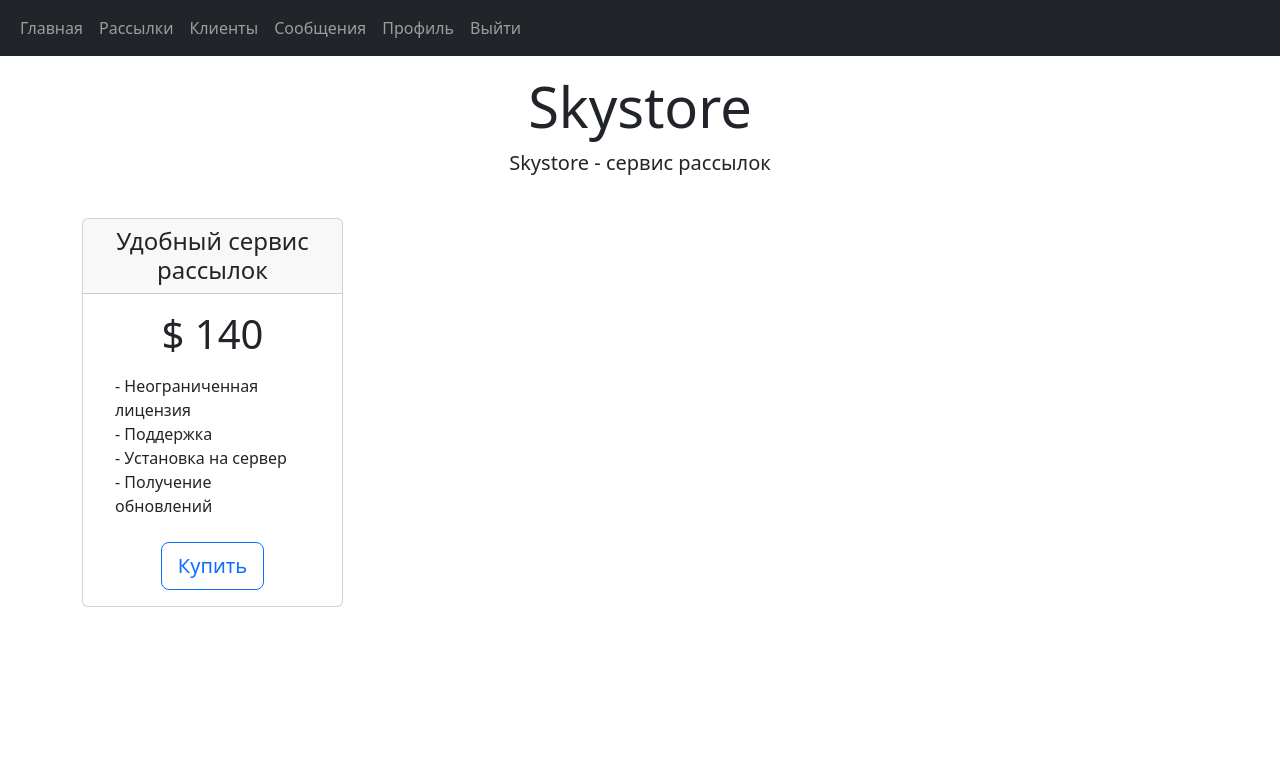
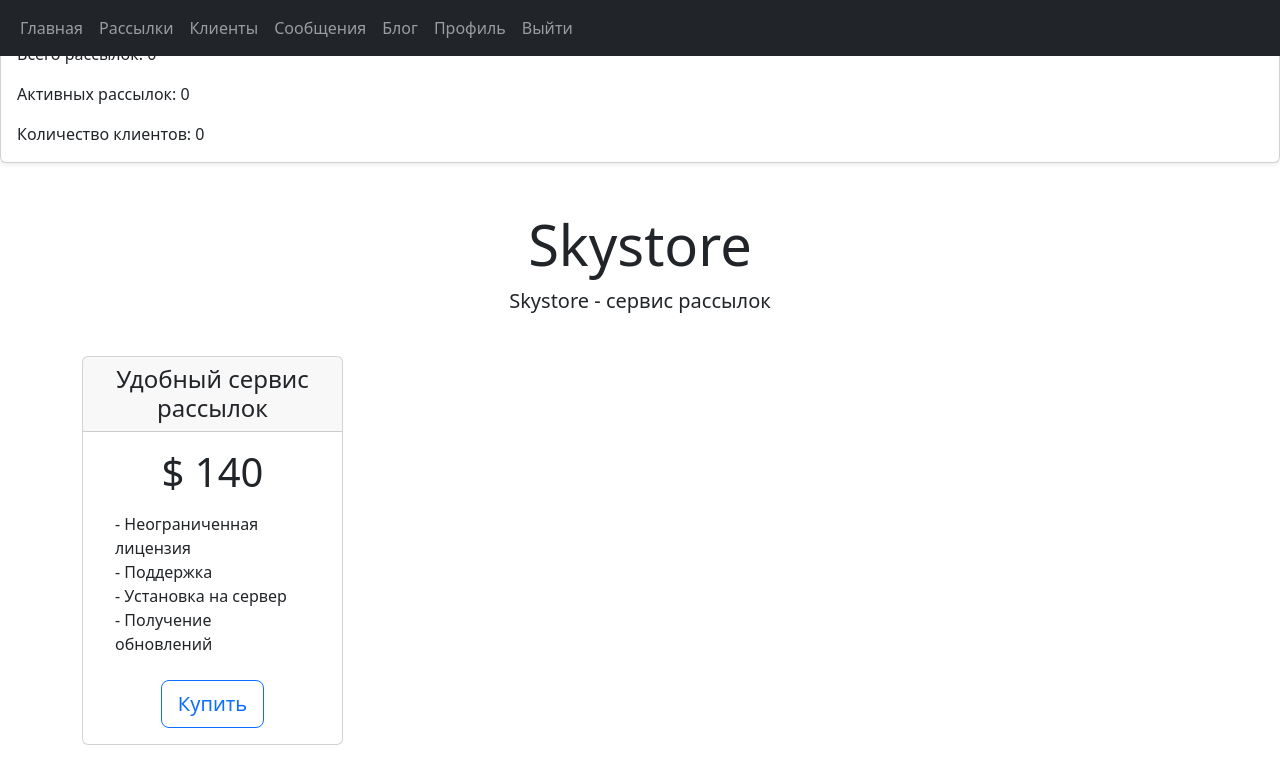
Before and after one commit to Eisienhame/cw_django1, a Django app: page / in a window 1280 px wide. Shown: the top 784 px of the page. Run offline with Django 4.2, Linux system fonts and the light colour scheme; the visitor is signed in with stand-in values (Sample User, id 1); data that the repository does not hold is empty; some libraries are stand-ins or nearby versions.

Commit message:
homepage edited

```diff
--- a/blog/templates/blog/blog_list.html
+++ b/blog/templates/blog/blog_list.html
@@ -5,7 +5,7 @@
     <div class="col-12">
         <a href="{% url 'blog:blog_create' %}" class="btn btn-primary m-2">Создать запись</a>
     </div>
-    {% for mailing in mailing_list %}
+    {% for blog in blog_list %}
         {% include 'blog/includes/inc_blog_card.html' %}
     {% endfor %}
 
--- a/blog/views.py
+++ b/blog/views.py
@@ -1,6 +1,7 @@
 from django.shortcuts import render
 from django.views import generic
 from blog.models import Blog
+from django.urls import reverse_lazy
 
 
 class BlogListView(generic.ListView):
@@ -13,4 +14,5 @@
 
 class BlogCreateView(generic.CreateView):
     model = Blog
-    fields = ('header', 'content', 'img', 'date')
+    fields = ('header', 'content', 'img')
+    success_url = reverse_lazy('blog:blog_list')
--- a/config/urls.py
+++ b/config/urls.py
@@ -25,4 +25,5 @@
     path('admin/', admin.site.urls),
     path('', include(('main.urls', 'main'), namespace='main')),
     path('users/', include('users.urls', namespace='users')),
+    path('blog/', include('blog.urls', namespace='blog')),
               ] + static(settings.MEDIA_URL, document_root=settings.MEDIA_ROOT)
--- a/main/templates/main/homepage.html
+++ b/main/templates/main/homepage.html
@@ -1,7 +1,14 @@
 {% extends 'main/base.html'%}
+{% load mediapath %}
+{% block content %}
+    <div class="card shadow-sm">
+        <div class="card-body">
+            <p class="card-text">Всего рассылок: {{mailing_count}}</p>
+            <p class="card-text">Активных рассылок: {{mailing_active}}</p>
+            <p class="card-text">Количество клиентов: {{clients_count}} </p>
 
-{% block content %}
-
+        </div>
+    </div>
 
     <div class="pricing-header px-3 py-3 pt-md-5 pb-md-4 mx-auto text-center">
         <h1 class="display-4">Skystore</h1>
@@ -30,4 +37,18 @@
         </div>
     </div>
 
+{%for blog in blogs%}
+    <div class="card shadow-sm">
+        <div class="card-body">
+
+            <img src="{% mediapath blog.img %}" alt="Картинка"  width="50" height="50"/>
+            <h1>{{ blog.header }}</h1>
+            <p class="card-text">{{ blog.content }}</p>
+            <p class="card-text">{{ blog.views }}</p>
+            <p class="card-text">{{ blog.date }}</p>
+
+        </div>
+    </div>
+{%endfor%}
+
 {% endblock %}
--- a/main/templates/main/includes/inc_menu.html
+++ b/main/templates/main/includes/inc_menu.html
@@ -11,6 +11,9 @@
     </li>
     <li class="nav-item">
         <a class="nav-link" href="{% url 'main:message_list' %}">Сообщения</a>
+    </li>
+    <li class="nav-item">
+        <a class="nav-link" href="{% url 'blog:blog_list' %}">Блог</a>
     </li>
     <li class="nav-item">
         <a class="nav-link" href="{% url 'users:profile' %}">Профиль</a>
```
Also changed, not shown: blog/models.py (+5 -2 lines), blog/templates/blog/blog_form.html (added, +25 -0 lines).
